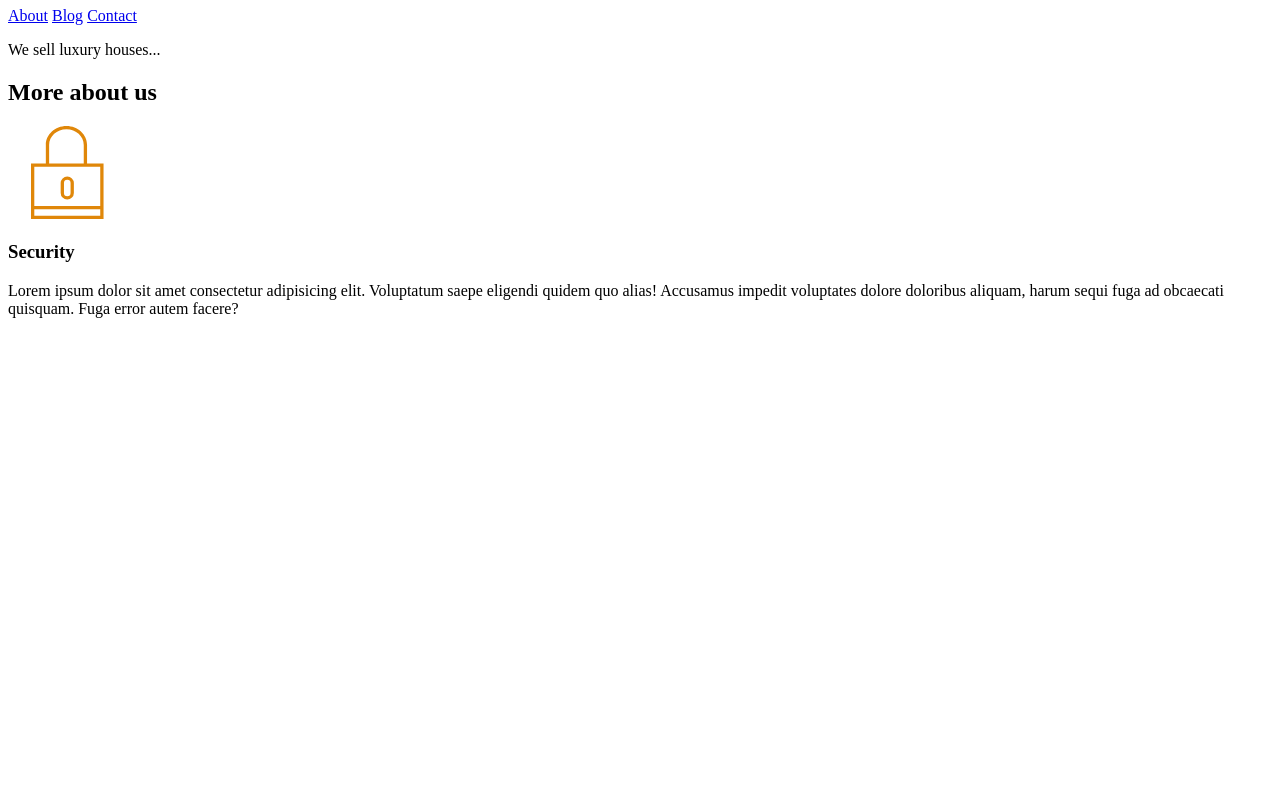
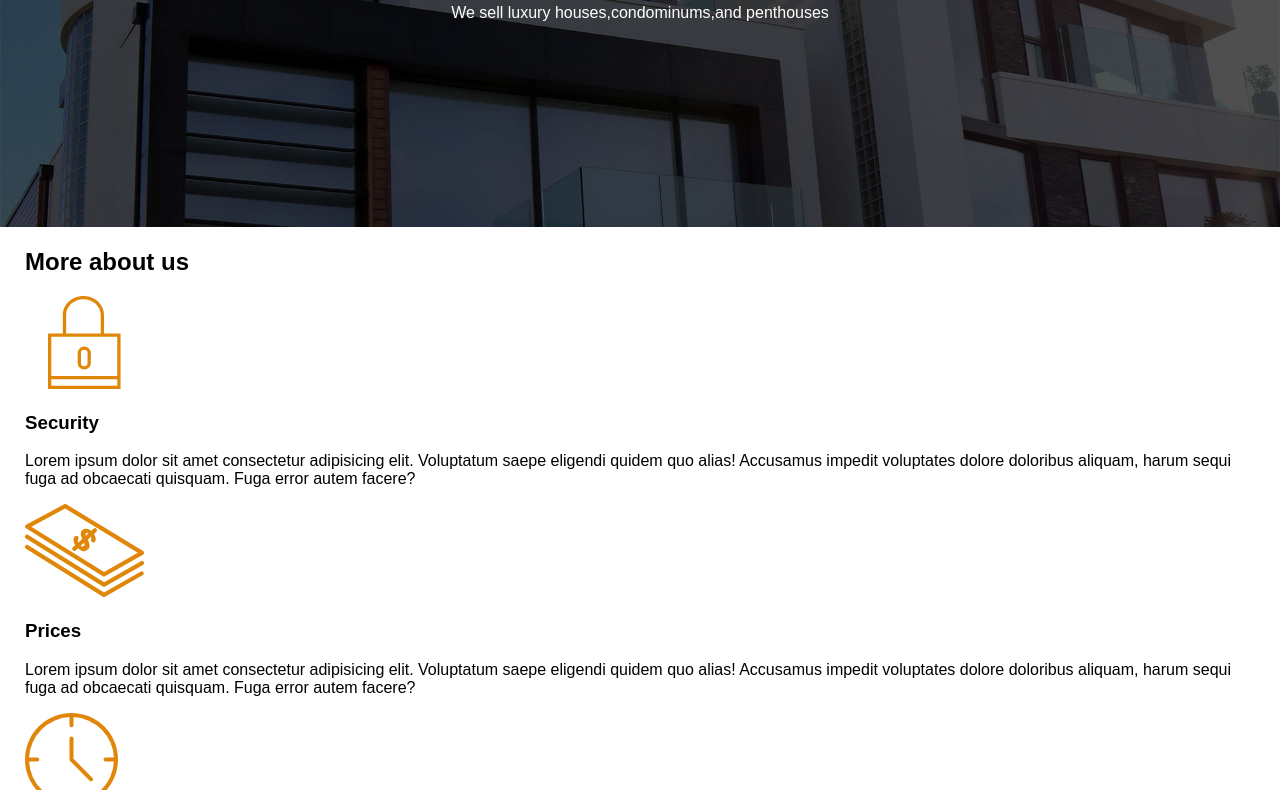
Before and after one commit to hidravneno/realEstate, a plain HTML site: page index.html in a window 1280 px wide. Shown: the part 73-863 px from the top of the page. Before the commit the page ends 800 px from the top, so only its background shows below. Drawn offline with Linux system fonts and the light colour scheme.

Commit message:
The site was created

```diff
--- a/index.html
+++ b/index.html
@@ -1,26 +1,55 @@
 <!DOCTYPE html>
 <html lang="en">
   <head>
-    <meta charset="UTF-8">
-    <meta name="viewport" content="width=device-width, initial-scale=1.0">
+    <meta charset="UTF-8" />
+    <meta name="viewport" content="width=device-width, initial-scale=1.0" />
     <title>Real Estate</title>
+    <link rel="stylesheet" href="mystyle.css" />
   </head>
   <body>
-    <header>
+    <header class="header-content">
       <h1>Real Estate</h1>
       <nav>
         <a href="about.html">About</a>
         <a href="blog.html">Blog</a>
         <a href="contact.html">Contact</a>
       </nav>
-        <p>We sell luxury houses...</p>
+      <p>We sell luxury houses,condominums,and penthouses</p>
+      <img src="img/header.jpg" alt="una imagen donde se muestra una fachada" />
     </header>
     <main>
       <h2>More about us</h2>
-        <div>
-            <img src="./img/icon1.svg" alt="">
+      <div class="cards-container">
+        <div class="card">
+          <img src="./img/icon1.svg" alt="Security Icon" />
           <h3>Security</h3>
-            <p>Lorem ipsum dolor sit amet consectetur adipisicing elit. Voluptatum saepe eligendi quidem quo alias! Accusamus impedit voluptates dolore doloribus aliquam, harum sequi fuga ad obcaecati quisquam. Fuga error autem facere?</p>
+          <p>
+            Lorem ipsum dolor sit amet consectetur adipisicing elit. Voluptatum
+            saepe eligendi quidem quo alias! Accusamus impedit voluptates dolore
+            doloribus aliquam, harum sequi fuga ad obcaecati quisquam. Fuga
+            error autem facere?
+          </p>
+        </div>
+        <div class="card">
+          <img src="./img/icon2.svg" alt="Prices Icon" />
+          <h3>Prices</h3>
+          <p>
+            Lorem ipsum dolor sit amet consectetur adipisicing elit. Voluptatum
+            saepe eligendi quidem quo alias! Accusamus impedit voluptates dolore
+            doloribus aliquam, harum sequi fuga ad obcaecati quisquam. Fuga
+            error autem facere?
+          </p>
+        </div>
+        <div class="card">
+          <img src="./img/icon3.svg" alt="Time Icon" />
+          <h3>Time</h3>
+          <p>
+            Lorem ipsum dolor sit amet consectetur adipisicing elit. Voluptatum
+            saepe eligendi quidem quo alias! Accusamus impedit voluptates dolore
+            doloribus aliquam, harum sequi fuga ad obcaecati quisquam. Fuga
+            error autem facere?
+          </p>
+        </div>
       </div>
     </main>
   </body>
--- /dev/null
+++ b/mystyle.css
@@ -0,0 +1,52 @@
+/*General style */
+body,
+html {
+  margin: 0;
+  padding: 0;
+  font-family: Arial, sans-serif;
+  box-sizing: 0;
+}
+/*style header*/
+.header-content {
+  position: relative;
+  height: 300px;
+  color: white;
+  text-align: center;
+  overflow: hidden;
+}
+
+/*header image background style */
+
+.header-content img {
+  position: absolute;
+  top: 0;
+  left: 0;
+  width: 100%;
+  height: 100%;
+  object-fit: cover;
+  z-index: -1;
+}
+/* Style for the main header title */
+.header-content h1 {
+  font-size: 1.5rem;
+  margin: 0;
+  position: relative;
+  z-index: 1;
+}
+/* Style for the navigation bar */
+.header-content nav {
+  margin: 15px 0;
+  position: relative;
+  z-index: 1;
+}
+/* Style for navigation bar links */
+.header-content nav a {
+  margin: 0 10px;
+  text-decoration: none;
+  color: white;
+  font-weight: bold;
+}
+/* Style for main content */
+main {
+  padding: 1px 25px;
+}
```
Also changed, not shown: about.html (added), blog.html (added), contact.html (added). Lines whose indentation alone changed are shown as unchanged.
